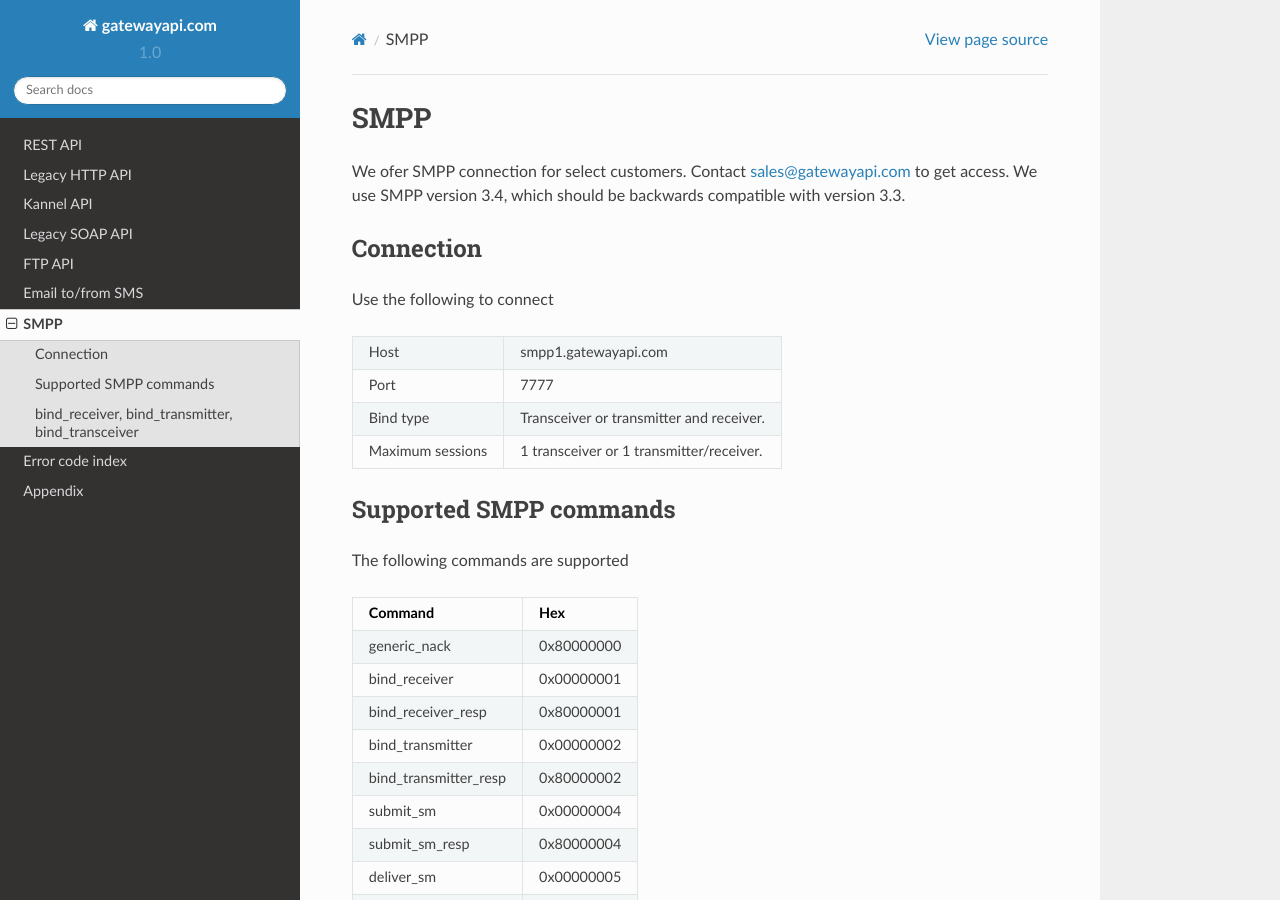
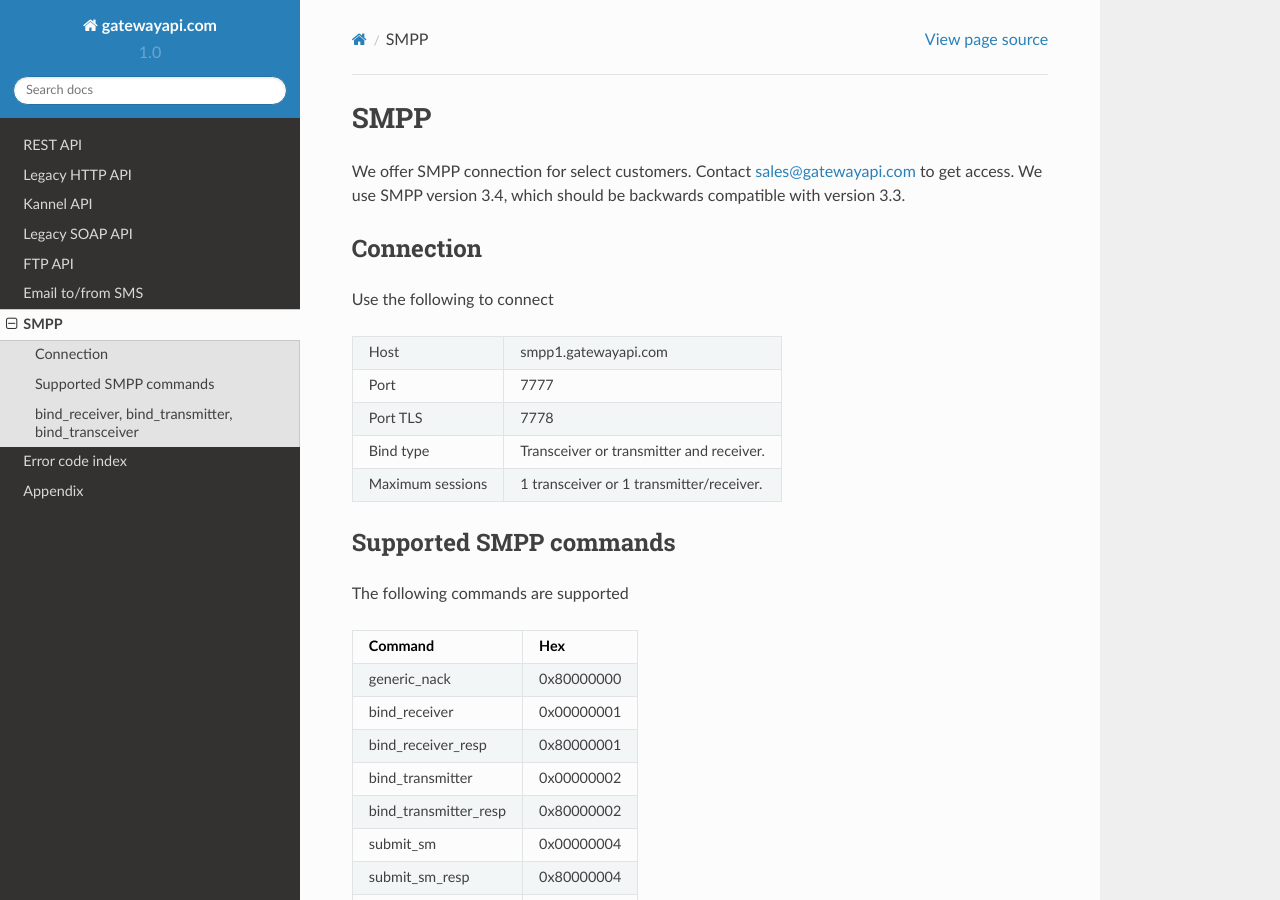
Before and after one commit to onlinecity/gatewayapi-docs, a Sphinx documentation site: the page built from docs/smpp.rst, in a window 1280 px wide and 900 px high. Built offline with Sphinx 7.4.7 and the Read the Docs theme 2.0.0, drawn with Linux system fonts in a browser that asks for light colours.

Commit message:
Add TLS port

```diff
--- a/docs/smpp.rst
+++ b/docs/smpp.rst
@@ -1,7 +1,7 @@
 SMPP
 ====
 
-We ofer SMPP connection for select customers. Contact sales@gatewayapi.com to get access. We use SMPP version 3.4, which should be backwards compatible with version 3.3.
+We offer SMPP connection for select customers. Contact sales@gatewayapi.com to get access. We use SMPP version 3.4, which should be backwards compatible with version 3.3.
 
 Connection
 ----------
@@ -10,6 +10,7 @@
 ================= =================================
 Host              smpp1.gatewayapi.com
 Port              7777
+Port TLS          7778
 Bind type         Transceiver or transmitter and receiver.
 Maximum sessions  1 transceiver or 1 transmitter/receiver.
 ================= =================================
```
